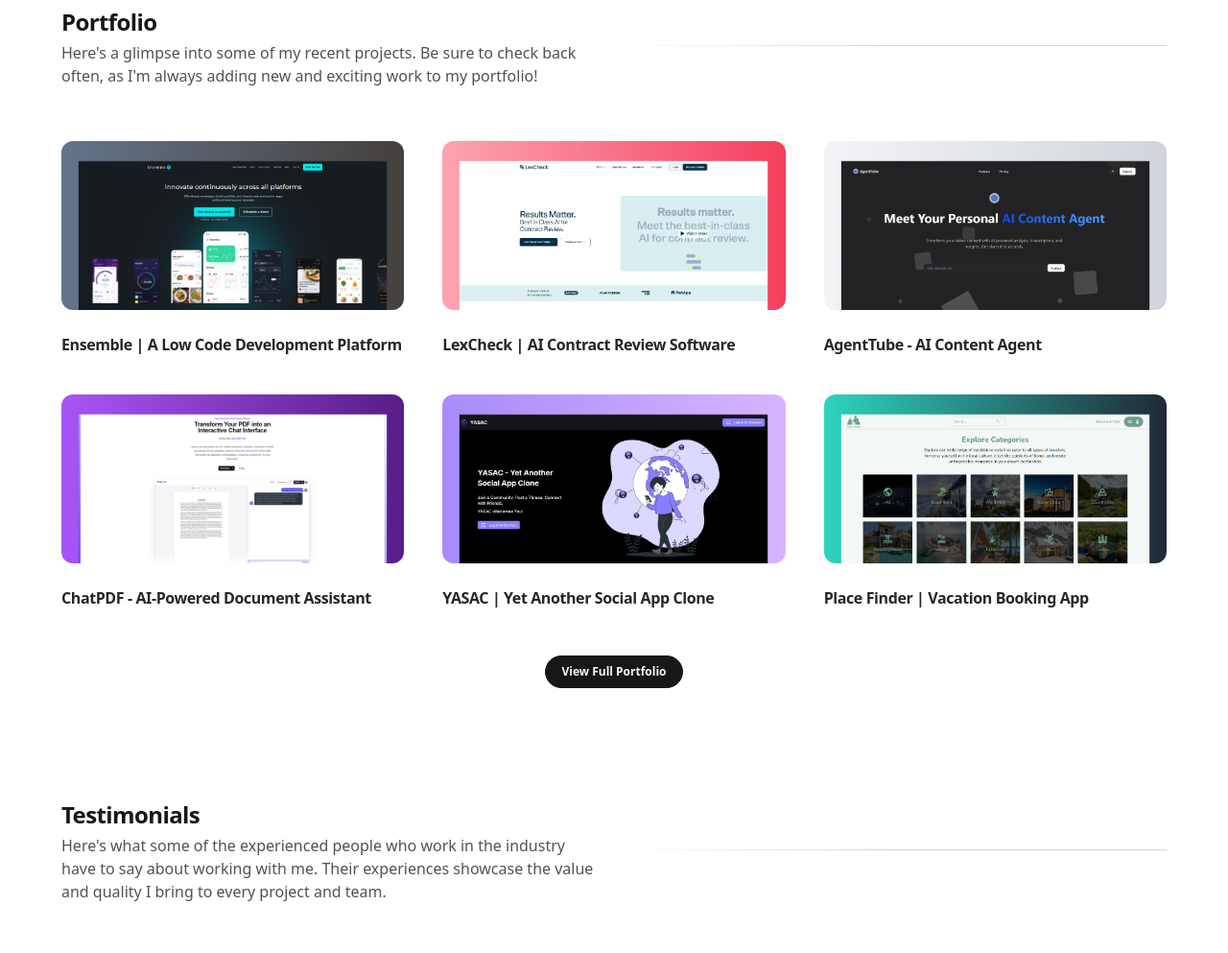
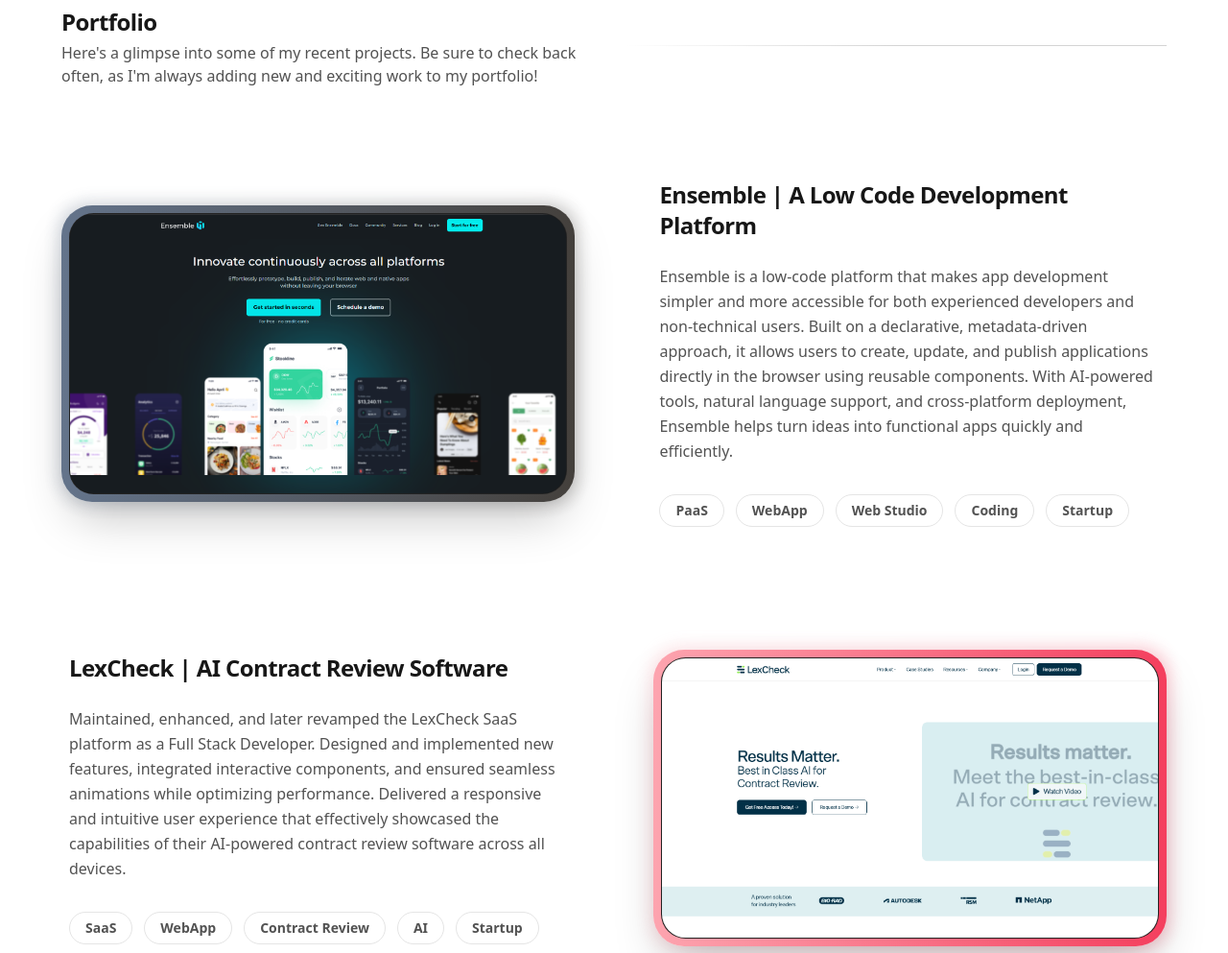
Before and after one commit to TayyabAsghar/Portfolio, an Astro site: page / in a window 1280 px wide. Shown: the part 2203-3196 px from the top of the page at 96% size. Built offline with nearby package versions, Linux system fonts and the light colour scheme; Astro itself is replaced by a stand-in of ours.

Commit message:
👌 IMPROVE: Updated the personal projects sections.

```diff
--- a/src/components/projects/grid-projects.astro
+++ /dev/null
@@ -1,35 +0,0 @@
----
-import Project from "./project.astro";
-import { pinnedPortfolio } from "../../utils/portfolio";
-
-interface Props {
-  count: number;
-  className?: string;
-}
-
-const { count, className = "" } = Astro.props;
-
-const portfolio = count ? pinnedPortfolio.slice(0, count) : pinnedPortfolio;
----
-
-<div
-  class="grid w-full min-h-44 grid-cols-1 gap-16 auto-rows-fr sm:grid-cols-2 md:grid-cols-3 md:gap-10"
-  class:list={[className]}
->
-  {
-    portfolio.map((project) => (
-      <div class="relative after:absolute after:left-1/2 after:-bottom-7 after:h-px after:w-[80%] after:-translate-x-1/2 after:bg-neutral-300 after:dark:bg-neutral-600 last:after:hidden sm:after:hidden">
-        <Project
-          layout="card"
-          slug={project.slug}
-          hrefBase="portfolio"
-          name={project.data.title}
-          image={project.data.image}
-          company={project.data.company}
-          gradient={project.data.bgGradient}
-          description={project.data.description}
-        />
-      </div>
-    ))
-  }
-</div>
--- a/src/components/projects/portfolio-grid.astro
+++ b/src/components/projects/portfolio-grid.astro
@@ -1,14 +1,15 @@
 ---
 import LinkButton from "../ui/link-button.astro";
-import GridProjects from "./grid-projects.astro";
+import ShowcaseProject from "./showcase-project.astro";
 import SectionHeader from "../ui/section-header.astro";
+import { pinnedPortfolio } from "../../utils/portfolio";
 
 interface Props {
   count: number;
-  className?: string;
 }
 
-const { count } = Astro.props;
+const { count = 3 } = Astro.props;
+const portfolio = pinnedPortfolio.slice(0, count);
 ---
 
 <section id="portfolio" class="max-w-6xl mx-auto px-7 lg:px-0">
@@ -17,8 +18,21 @@
     subheading="Here's a glimpse into some of my recent projects. Be sure to check back often, as I'm always adding new and exciting work to my portfolio!"
   />
 
-  <div class="grid items-stretch w-full gap-7 pb-7">
-    <GridProjects count={count} />
+  <div class="flex flex-col w-full py-10">
+    {
+      portfolio.map((project, index) => (
+        <ShowcaseProject
+          index={index}
+          slug={project.slug}
+          hrefBase="portfolio"
+          tags={project.data.tags}
+          title={project.data.title}
+          image={project.data.image}
+          gradient={project.data.bgGradient}
+          description={project.data.description}
+        />
+      ))
+    }
   </div>
 
   <div class="flex items-center justify-center w-full py-0">
--- /dev/null
+++ b/src/components/projects/showcase-project.astro
@@ -0,0 +1,76 @@
+---
+import { Picture } from "astro:assets";
+
+interface Props {
+  slug: string;
+  title: string;
+  index: number;
+  image: string;
+  tags: string[];
+  hrefBase: string;
+  gradient: string;
+  description: string;
+}
+
+const { tags, slug, title, image, index, hrefBase, gradient, description } =
+  Astro.props;
+
+const isEven = index % 2 === 0;
+const activeGradient = gradient;
+---
+
+<div
+  class={`flex flex-col md:flex-row items-center gap-10 md:gap-20 mb-32 last:mb-0 ${isEven ? "" : "md:flex-row-reverse"}`}
+>
+  <a href={`${hrefBase}/${slug}`} class="relative group w-full md:w-1/2">
+    <div
+      class={`absolute -inset-1 bg-gradient-to-r ${activeGradient} rounded-[2rem] blur opacity-25 group-hover:opacity-50 transition duration-1000 group-hover:duration-200`}
+    >
+    </div>
+
+    <div
+      class={`relative p-2 rounded-[2rem] bg-gradient-to-r ${activeGradient} shadow-2xl overflow-hidden`}
+    >
+      <div
+        class="rounded-[1.6rem] overflow-hidden bg-neutral-900 border border-white/5"
+      >
+        {
+          image && (
+            <Picture
+              src={image}
+              formats={["avif", "webp", "jpg"]}
+              alt={title}
+              width={800}
+              height={450}
+              class="w-full aspect-video object-cover transform group-hover:scale-[1.03] transition-transform duration-500 ease-out"
+            />
+          )
+        }
+      </div>
+    </div>
+  </a>
+
+  <div class="w-full md:w-1/2 flex flex-col items-start px-2">
+    <h3
+      class="text-xl md:text-2xl font-bold text-neutral-900 dark:text-white mb-6 leading-tight tracking-tight"
+    >
+      {title}
+    </h3>
+
+    <p
+      class="text-neutral-600 dark:text-neutral-400 mb-8 leading-relaxed max-w-xl"
+    >
+      {description}
+    </p>
+
+    <div class="flex flex-wrap gap-3">
+      {
+        tags.map((tag) => (
+          <span class="px-4 py-1.5 rounded-full border border-neutral-200 dark:border-neutral-800 text-xs md:text-sm text-neutral-600 dark:text-neutral-300 font-semibold hover:border-neutral-400 dark:hover:border-neutral-600 hover:bg-neutral-50 dark:hover:bg-neutral-800 transition-all cursor-default">
+            {tag}
+          </span>
+        ))
+      }
+    </div>
+  </div>
+</div>
--- a/src/content/portfolio/ensemble-low-code-development-platform.mdx
+++ b/src/content/portfolio/ensemble-low-code-development-platform.mdx
@@ -1,6 +1,6 @@
 ---
 title: "Ensemble | A Low Code Development Platform"
-description: "Ensemble is a low-code platform designed to simplify application development for everyone, from experienced developers to those with no coding background. By reimagining apps as composable components and leveraging a declarative, metadata-driven approach, Ensemble enables users to build, modify, and publish applications effortlessly—entirely within a browser. With a vision to turn ideas into fully functional apps in hours or days, the platform integrates AI-driven tools, natural language interactions, and seamless cross-platform deployment. Ensemble is not just a tool; it’s a movement to make app development accessible, efficient, and future-ready."
+description: "Ensemble is a low-code platform that makes app development simpler and more accessible for both experienced developers and non-technical users. Built on a declarative, metadata-driven approach, it allows users to create, update, and publish applications directly in the browser using reusable components. With AI-powered tools, natural language support, and cross-platform deployment, Ensemble helps turn ideas into functional apps quickly and efficiently."
 publishDate: "2023-07-09T12:39:36.050Z"
 image: "/assets/images/projects/ensemble/cover.png"
 company: "Ensemble"
@@ -16,7 +16,10 @@
 import LiveButtons from "../../components/live-buttons.astro";
 import LightBoxImage from "../../components/light-box-image.astro";
 
-<LiveButtons primary="https://ensembleui.com" secondary="https://github.com/EnsembleUI" />
+<LiveButtons
+  primary="https://ensembleui.com"
+  secondary="https://github.com/EnsembleUI"
+/>
 
 <LightBoxImage
   noBorder
@@ -71,19 +74,18 @@
 **AI-driven tools** and **natural language interactions**, Ensemble is helping developers and non-developers alike bring their
 ideas to life with minimal effort and easy to deploy tools and environment.
 
-
 ## Key Contributions & Impact
 
 1. Developed a desktop app for **Ensemble React-based Web Studio** within a time-bound contract, ensuring **100% cross-platform
-compatibility** across Windows, macOS, and Linux.
+   compatibility** across Windows, macOS, and Linux.
 2. **Built & optimized API communication** by transitioning calls from frontend to structured **Node.js endpoints**.
 3. Setup **Repository Pattern** for APIs to benefit from a clean separation of concerns, making it easier to maintain and extend
-them.
+   them.
 4. **Achieved 30% test coverage** for the **Firestore Cloud Functions** using Jest, ensuring **robust functionality & reduced
-production bugs**.
+   production bugs**.
 5. Design a **File system** to locally store the data to be used in offline mode and sync after connection is restored.
 6. **Enabled offline editing & real-time synchronization**, integrating **Firestore Cloud Functions**, allowing users to create and
-update applications in Ensemble Studio in Offline Mode.
+   update applications in Ensemble Studio in Offline Mode.
 7. **Integrated Git functionality**, allowing users to push Yaml code to hosting services like **GitHub & Bitbucket**.
 8. Setup **Firebase emulator** to run and test cloud functions locally.
 
--- a/src/pages/index.astro
+++ b/src/pages/index.astro
@@ -14,7 +14,7 @@
 
     <Technologies />
 
-    <PortfolioGrid count={6} />
+    <PortfolioGrid count={3} />
 
     <!-- <SideProjectsGrid count={3} /> -->
 
--- a/src/schema/portfolio.ts
+++ b/src/schema/portfolio.ts
@@ -2,15 +2,15 @@
 
 const portfolioSchema = z.object({
   title: z.string(),
+  image: z.string(),
+  priority:z.number(),  //TODO: Remove after dividing the projects into side projects.
+  bgGradient:z.string(),
   description: z.string(),
-  bgGradient:z.string(),
-  priority:z.number(),  //TODO: Remove after dividing the projects into side projects.
   author: z.string().trim(),
   company: z.string().trim(),
   draft: z.boolean().optional(),
   pinned: z.boolean().optional(),
   tags: z.array(z.string()),
-  image: z.string().optional(),
   publishDate: z.string().transform((str) =>
     new Date(str).toLocaleDateString("en-GB", {
       year: "numeric",
```
